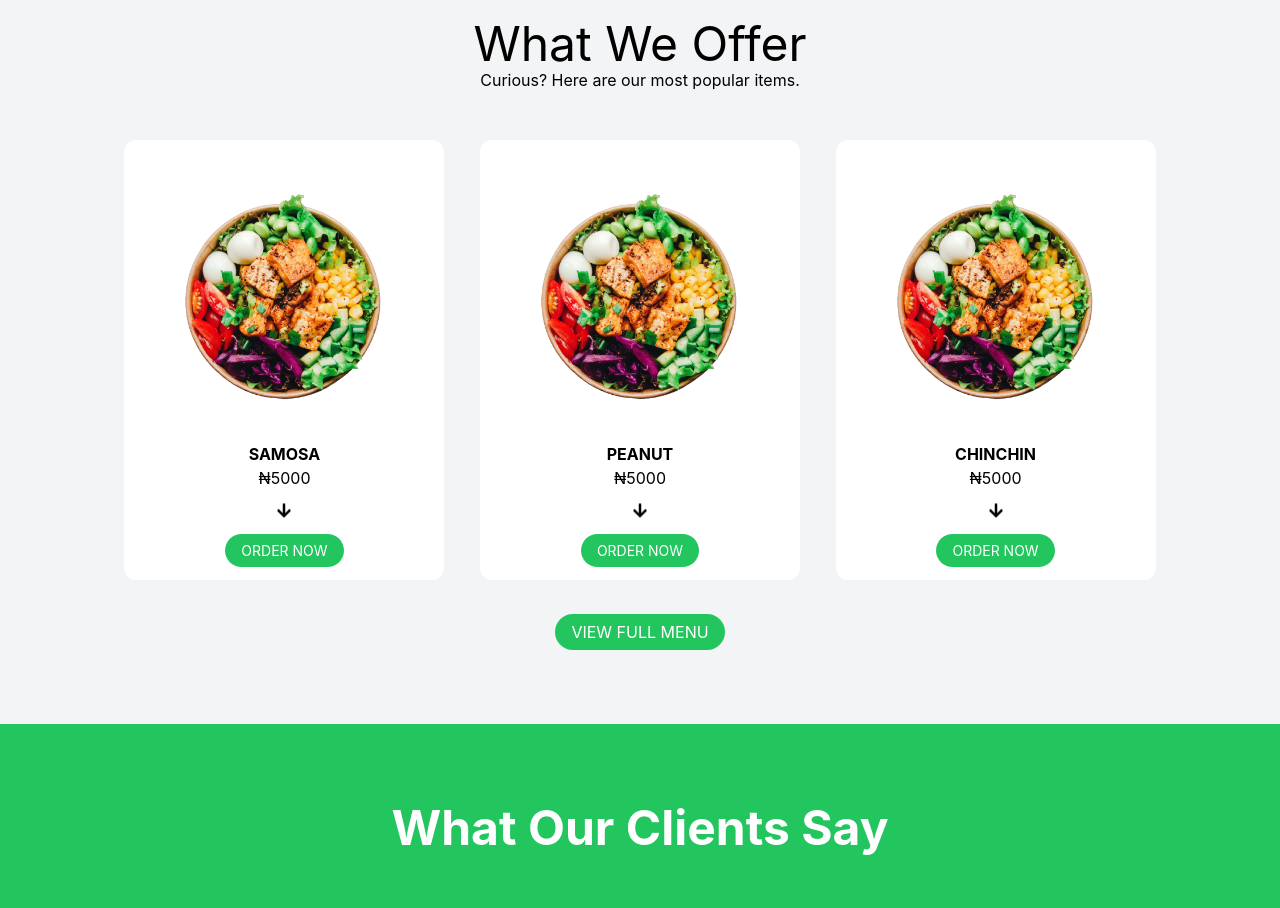
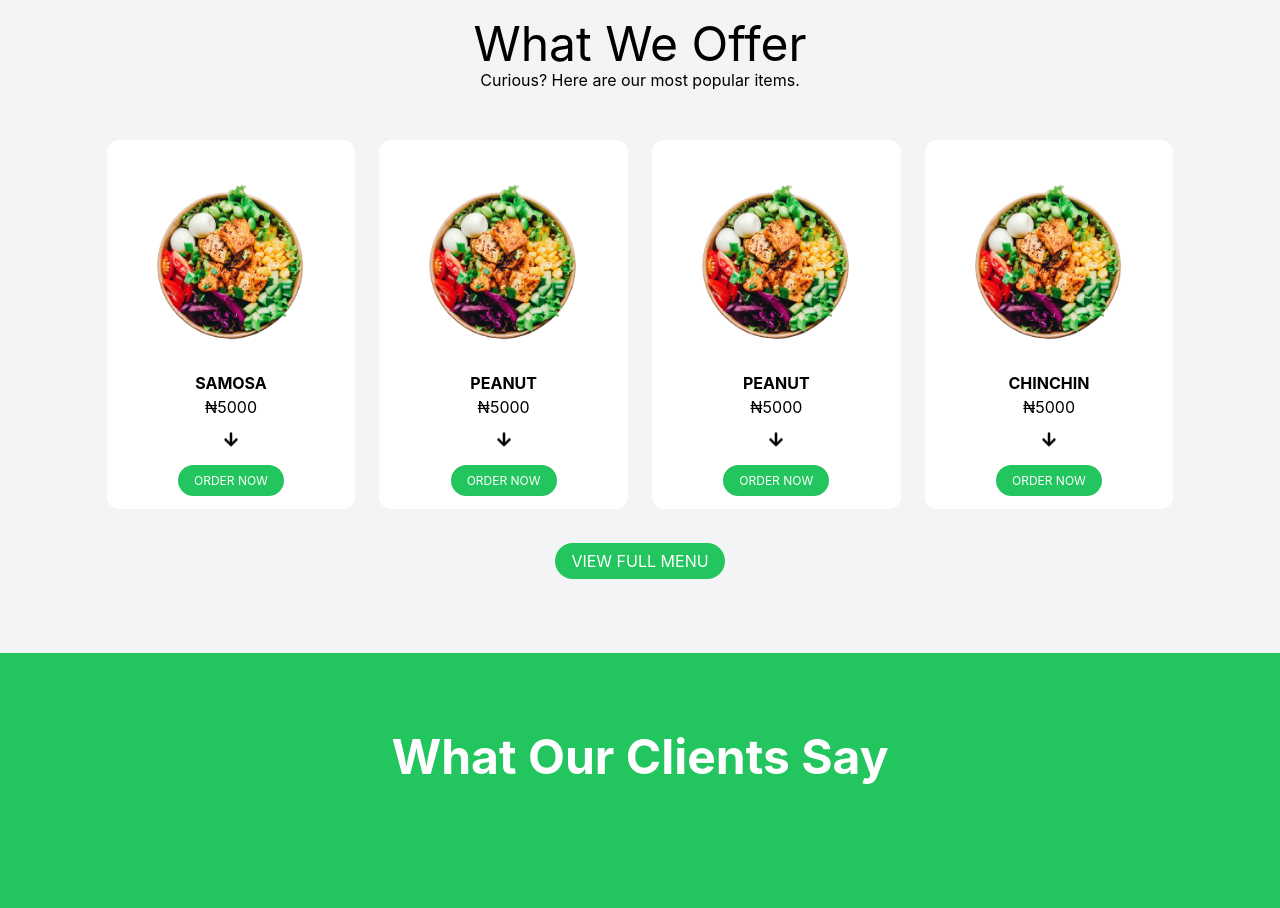
Before and after one commit to Emmy-Akintz/larry-pat-foods, a React (Create React App) app in the folder client/: page / in a window 1280 px wide. Shown: the part 1340-2248 px from the top of the page. Built offline with nearby package versions, Linux system fonts and the light colour scheme.

Commit message:
Update grid 2
Changes product display to grid or 2 per line

```diff
--- a/client/src/pages/fullProducts.jsx
+++ b/client/src/pages/fullProducts.jsx
@@ -15,9 +15,9 @@ function FullProducts() {
                     </IconContext.Provider>
                 </div>
             </Link>
-            <div className="block md:list-item lg:list-item justify-between w-5/6 mx-auto mt-8">
+            <div className="grid grid-cols-2 gap-10 md:list-item lg:list-item justify-between w-5/6 mx-auto mt-8">
                 {prod.map((e) => (
-                    <div className="bg-white w-[200px] md:w-[300px] lg:w-[576px] rounded-xl border-2 border-white hover:border-gray-300 transition-all p-4 my-4 mx-auto">
+                    <div className="bg-white w-[150px] md:w-[25%] lg:w-[30%] rounded-xl border-2 border-white hover:border-gray-300 transition-all p-4 my-4 mx-auto">
                         <img src={e.image} alt="" />
                         <p className="font-bold">{e.name}</p>
                         <p className="">{e.price}</p>
@@ -25,7 +25,7 @@ function FullProducts() {
                             <FaArrowDown className='mx-auto mt-4 animate-bounce' />
                         </IconContext.Provider>
                         <button className='mt-4'>
-                            <a href="/" className='bg-green-500 hover:bg-green-400 transition-all py-2 px-4 rounded-3xl text-white text-sm animate-bounce'>ORDER NOW</a>
+                            <a href="/" className='bg-green-500 hover:bg-green-400 transition-all py-2 px-4 rounded-3xl text-white text-xs animate-bounce'>ORDER NOW</a>
                         </button>
                     </div>
                 ))}
--- a/client/src/pages/products.jsx
+++ b/client/src/pages/products.jsx
@@ -10,8 +10,8 @@ function products() {
       <div className="h-auto md:h-[auto] lg:h-[auto] bg-gray-100 text-black py-20">
         <h1 className="prod-1 7font-bold text-5xl">What We Offer</h1>
         <p className="">Curious? Here are our most popular items.</p>
-        <div className="block md:flex lg:flex justify-between w-5/6 mx-auto mt-8">
-          <div className="bg-white w-[200px] md:w-[25%] lg:w-[30%] rounded-xl border-2 border-white hover:border-gray-300 transition-all p-4 my-4 mx-auto">
+        <div className="grid grid-cols-2 gap-6 md:flex lg:flex justify-between w-5/6 mx-auto mt-8">
+          <div className="bg-white w-[150px] md:w-[25%] lg:w-[30%] rounded-xl border-2 border-white hover:border-gray-300 transition-all p-4 my-4 mx-auto">
             <img src="images/anh-nguyen-kcA-c3f_3FE-unsplash-removebg-preview.png" alt="" />
             <p className="font-bold">SAMOSA</p>
             <p className="">₦5000</p>
@@ -19,10 +19,10 @@ function products() {
               <FaArrowDown className='mx-auto mt-4 animate-bounce' />
             </IconContext.Provider>
             <button className='mt-4'>
-              <a href="/" className='bg-green-500 hover:bg-green-400 transition-all py-2 px-4 rounded-3xl text-white text-sm animate-bounce'>ORDER NOW</a>
+              <a href="/" className='bg-green-500 hover:bg-green-400 transition-all py-2 px-4 rounded-3xl text-white text-xs animate-bounce'>ORDER NOW</a>
             </button>
           </div>
-          <div className="bg-white w-[200px] md:w-[25%] lg:w-[30%] rounded-xl border-2 border-white hover:border-gray-300 transition-all p-4 my-4 mx-auto">
+          <div className="bg-white w-[150px] md:w-[25%] lg:w-[30%] rounded-xl border-2 border-white hover:border-gray-300 transition-all p-4 my-4 mx-auto">
             <img src="images/anh-nguyen-kcA-c3f_3FE-unsplash-removebg-preview.png" alt="" />
             <p className="font-bold">PEANUT</p>
             <p className="">₦5000</p>
@@ -30,10 +30,21 @@ function products() {
               <FaArrowDown className='mx-auto mt-4 animate-bounce' />
             </IconContext.Provider>
             <button className='mt-4'>
-              <a href="/" className='bg-green-500 hover:bg-green-400 transition-all py-2 px-4 rounded-3xl text-white text-sm animate-bounce'>ORDER NOW</a>
+              <a href="/" className='bg-green-500 hover:bg-green-400 transition-all py-2 px-4 rounded-3xl text-white text-xs animate-bounce'>ORDER NOW</a>
             </button>
           </div>
-          <div className="bg-white w-[200px] md:w-[25%] lg:w-[30%] rounded-xl border-2 border-white hover:border-gray-300 transition-all p-4 my-4 mx-auto">
+          <div className="bg-white w-[150px] md:w-[25%] lg:w-[30%] rounded-xl border-2 border-white hover:border-gray-300 transition-all p-4 my-4 mx-auto">
+            <img src="images/anh-nguyen-kcA-c3f_3FE-unsplash-removebg-preview.png" alt="" />
+            <p className="font-bold">PEANUT</p>
+            <p className="">₦5000</p>
+            <IconContext.Provider value={{ color: 'black' }}>
+              <FaArrowDown className='mx-auto mt-4 animate-bounce' />
+            </IconContext.Provider>
+            <button className='mt-4'>
+              <a href="/" className='bg-green-500 hover:bg-green-400 transition-all py-2 px-4 rounded-3xl text-white text-xs animate-bounce'>ORDER NOW</a>
+            </button>
+          </div>
+          <div className="bg-white w-[150px] md:w-[25%] lg:w-[30%] rounded-xl border-2 border-white hover:border-gray-300 transition-all p-4 my-4 mx-auto">
             <img src="images/anh-nguyen-kcA-c3f_3FE-unsplash-removebg-preview.png" alt="" />
             <p className="font-bold">CHINCHIN</p>
             <p className="">₦5000</p>
@@ -41,7 +52,7 @@ function products() {
               <FaArrowDown className='mx-auto mt-4 animate-bounce' />
             </IconContext.Provider>
             <button className='mt-4'>
-              <a href="/" className='bg-green-500 hover:bg-green-400 transition-all py-2 px-4 rounded-3xl text-white text-sm animate-bounce'>ORDER NOW</a>
+              <a href="/" className='bg-green-500 hover:bg-green-400 transition-all py-2 px-4 rounded-3xl text-white text-xs animate-bounce'>ORDER NOW</a>
             </button>
           </div>
         </div>
```
